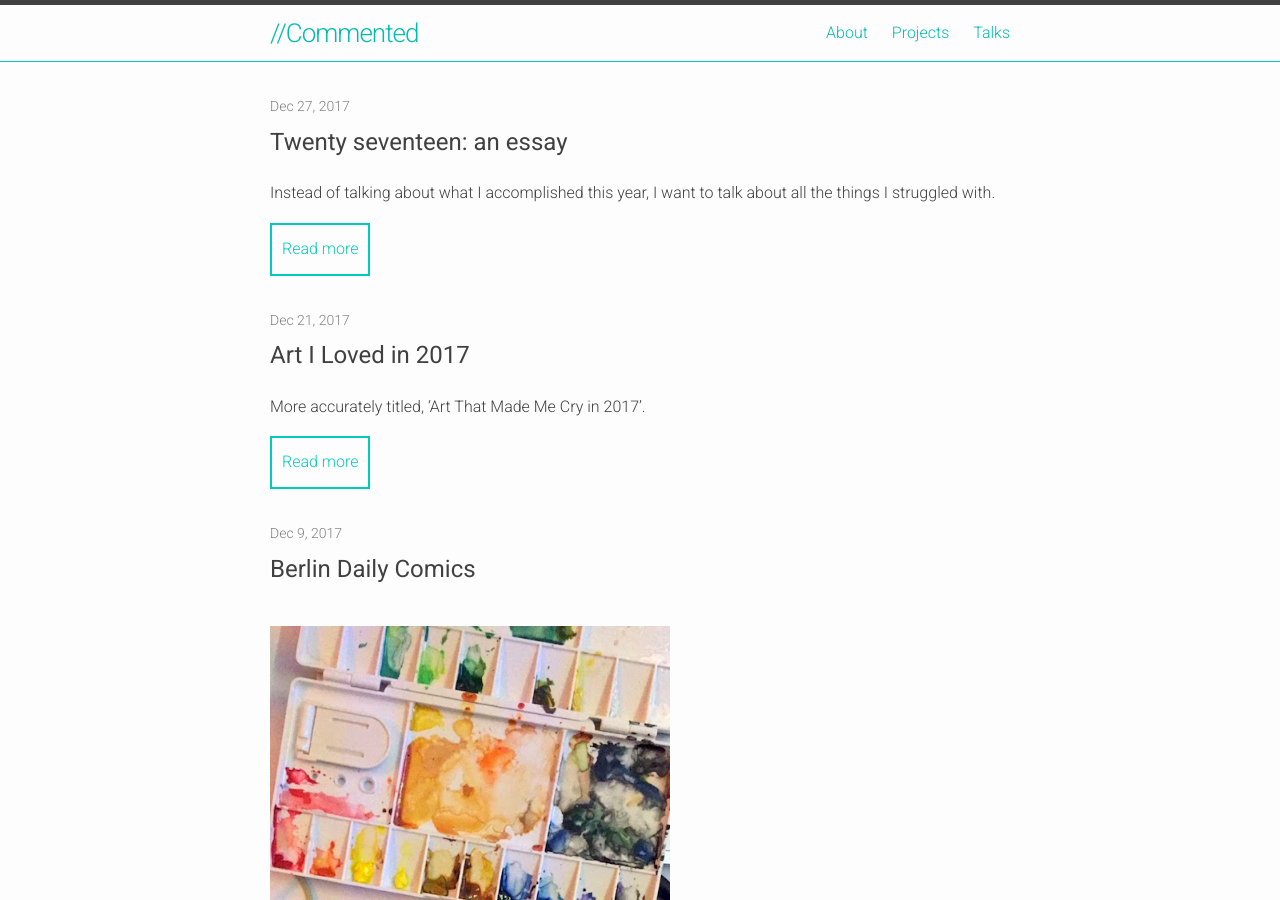
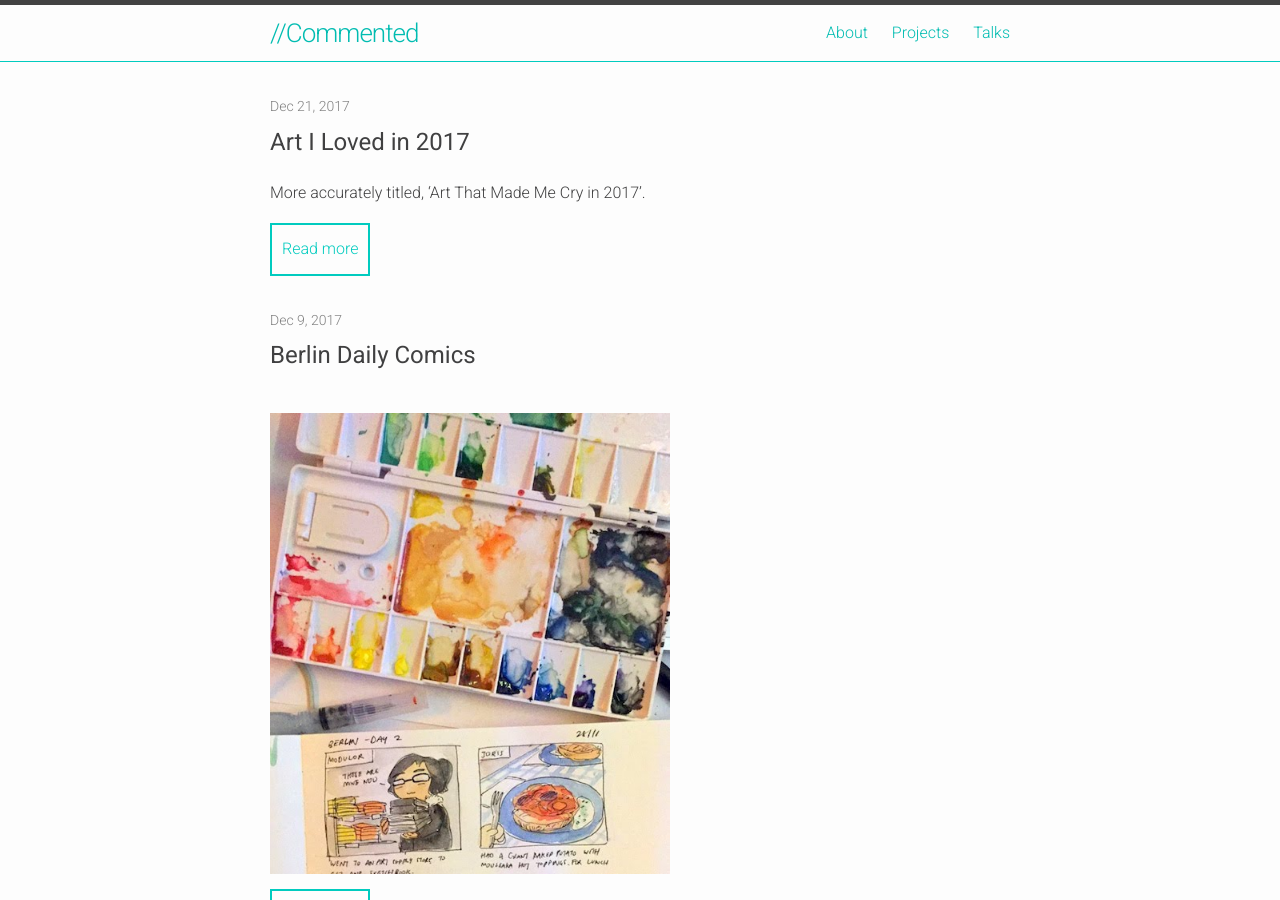
Before and after one commit to piratefsh/piratefsh.github.io, a Jekyll site: the page built from index.html, in a window 1280 px wide and 900 px high. Built offline with Jekyll 4.4.1, drawn with Linux system fonts in a browser that asks for light colours; the list of posts is cut into pages by our own code.

Commit message:
Add hide post from timeline flag

```diff
--- a/_posts/2017-12-27-achievement-vs-fulfillment.markdown
+++ b/_posts/2017-12-27-achievement-vs-fulfillment.markdown
@@ -1,6 +1,7 @@
 ---
 title: "Twenty seventeen: an essay"
 layout: post
+hideTimeline: true
 ---
 
 Instead of talking about what I accomplished this year, I want to talk about all the things I struggled with.
--- a/index.html
+++ b/index.html
@@ -6,6 +6,7 @@ layout: default
 
   <ul class="post-list">
     {% for post in paginator.posts %}
+      {% unless post.hideTimeline %}
           <li>
             <span class="post-meta">{{ post.date | date: "%b %-d, %Y" }}</span>
 
@@ -14,6 +15,7 @@ layout: default
             </h2>
             <p> {{ post.excerpt }} <a class="btn btn-default" href="{{post.url}}">Read more</a></p>
           </li>
+      {% endunless %}
     {% endfor %}
   </ul>
 
```
Lines whose indentation alone changed are shown as unchanged.
